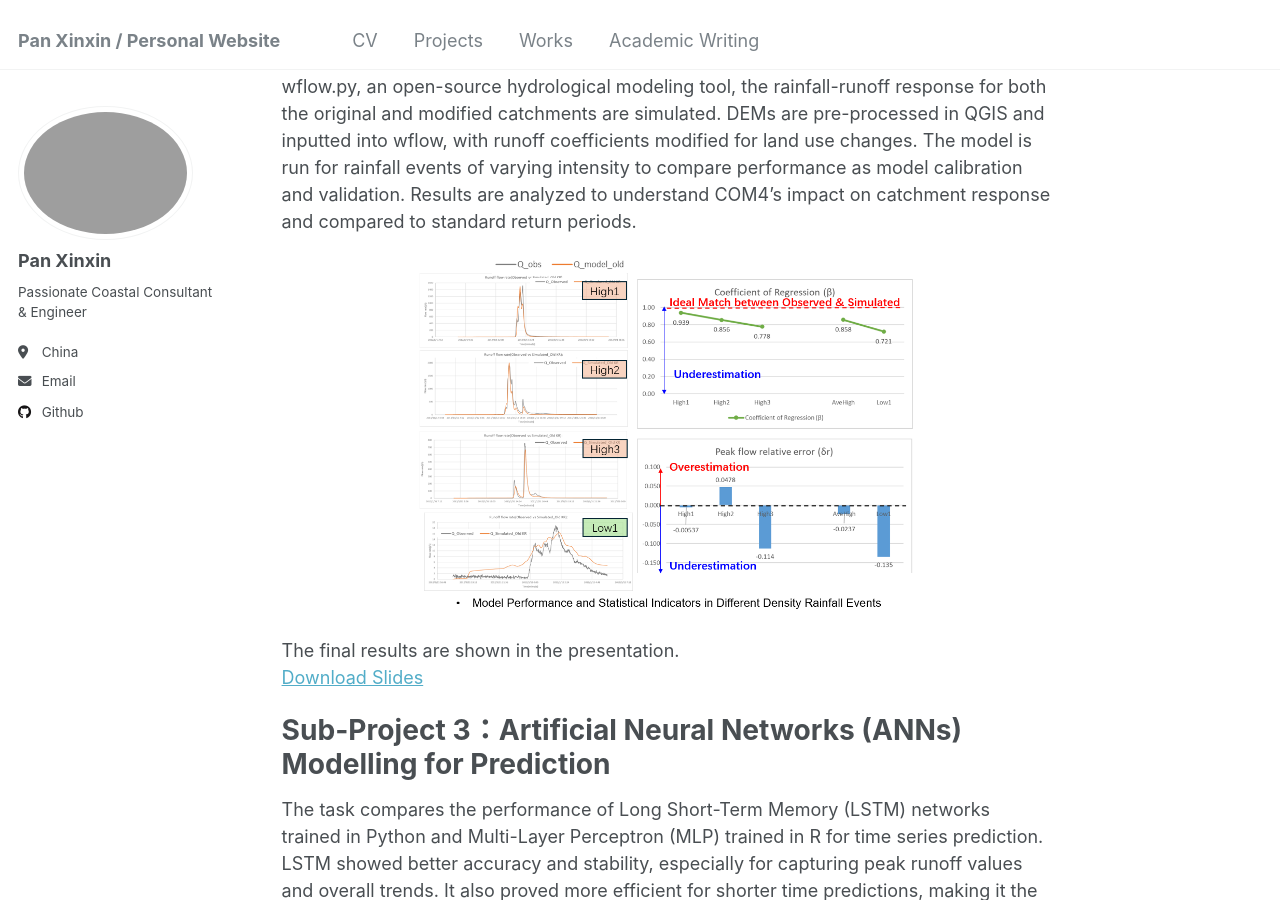
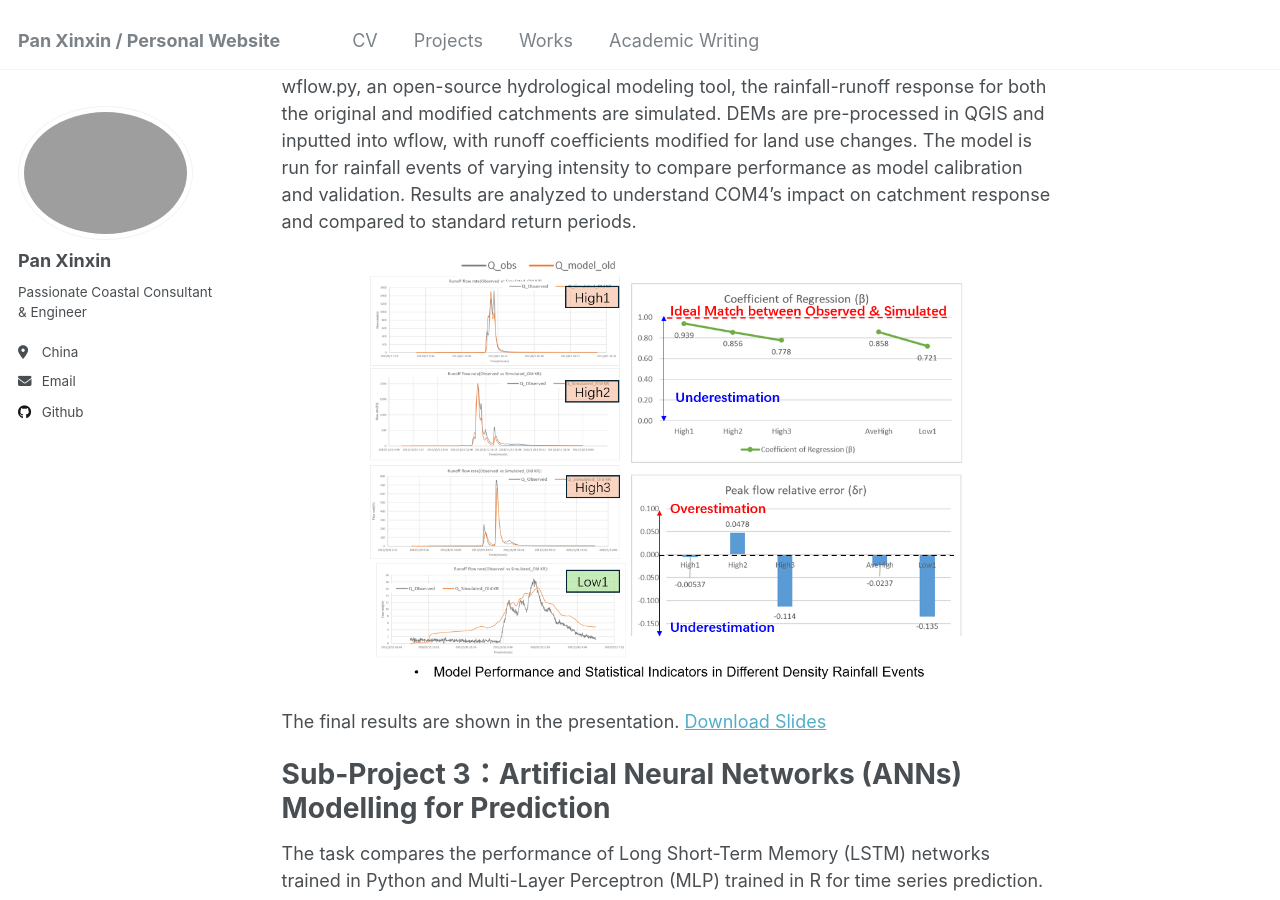
Before and after one commit to kingdaxing/kingdaxing.github.io, a Jekyll site: the page built from _talks/proj-3-2023-12-01-hydrology.md, in a window 1280 px wide and 900 px high, scrolled down 1439 px. Built offline with Jekyll 4.4.1, drawn with Linux system fonts in a browser that asks for light colours.

Commit message:
Update proj-3-2023-12-01-hydrology.md

```diff
--- a/_talks/proj-3-2023-12-01-hydrology.md
+++ b/_talks/proj-3-2023-12-01-hydrology.md
@@ -20,7 +20,6 @@ The personal assignment involves processing a Digital Elevation Model (DEM) and
 </p>
 Finally, Kent Ridge catchment data story is created using Tableau.
 [Slides in Tableau](https://public.tableau.com/app/profile/x.p1712/viz/KentRidgeCatchmentstory_PANXINXIN/Story1?publish=yes)
-<br/>
 
 
 Sub-Project 2： Rainfall-Runoff Response Modelling in wflow.py Integrating QGIS
@@ -28,10 +27,10 @@ Sub-Project 2： Rainfall-Runoff Response Modelling in wflow.py Integrating QGIS
 
 The group assignment involves assessing the impact of rainfall events on two DEMs of the same catchment, reflecting changes due to the construction of COM4 at NUS. Using wflow.py, an open-source hydrological modeling tool, the rainfall-runoff response for both the original and modified catchments are simulated. DEMs are pre-processed in QGIS and inputted into wflow, with runoff coefficients modified for land use changes. The model is run for rainfall events of varying intensity to compare performance as model calibration and validation. Results are analyzed to understand COM4’s impact on catchment response and compared to standard return periods. <br/>
 <p align="center">
-  <img src='/images/proj-hydro-2.PNG' alt='Image Description' width='500'>
+  <img src='/images/proj-hydro-2.PNG' alt='Image Description' width='600'>
 </p>
-The final results are shown in the presentation. <br/>
-[Download Slides](http://kingdaxing.github.io/files/Rainfall-Runoff-WFLOW.pdf) <br/>
+The final results are shown in the presentation.
+[Download Slides](http://kingdaxing.github.io/files/Rainfall-Runoff-WFLOW.pdf)
 
 
 Sub-Project 3：Artificial Neural Networks (ANNs) Modelling for Prediction
```
